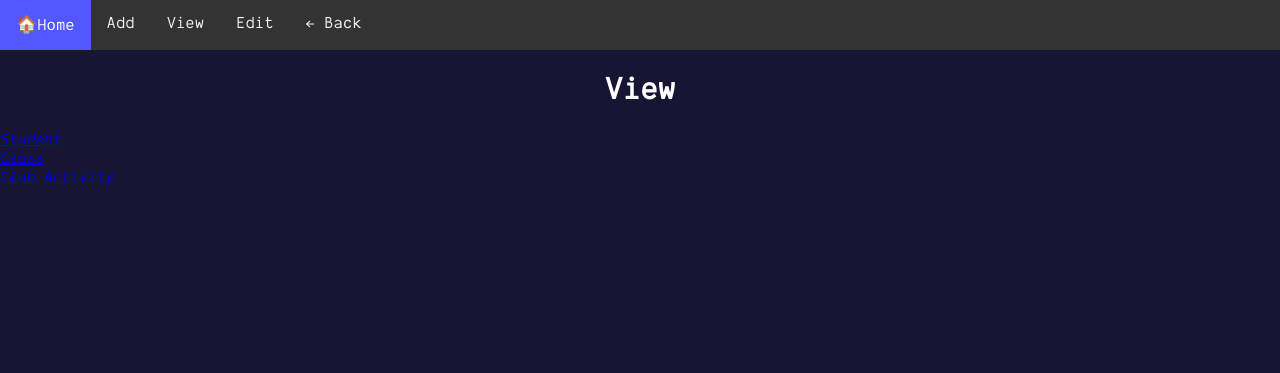
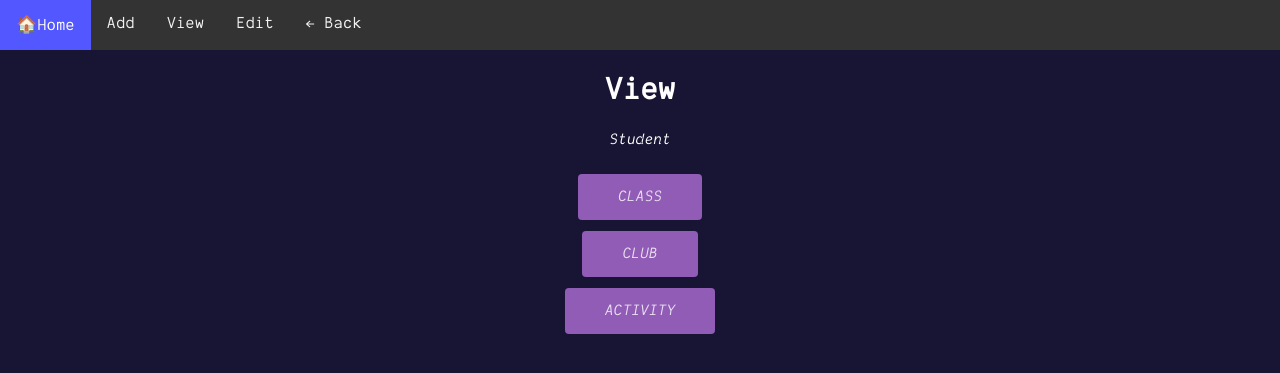
Before and after one commit to Yik-Wee/CapstoneProject, a Flask app: page /dashboard/view in a window 1280 px wide. Shown: the top 373 px of the page. Run offline with Flask 2, Linux system fonts and the light colour scheme.

Commit message:
change evrything  to glow and   button but edit dont work anymore

```diff
--- a/static/css/index.css
+++ b/static/css/index.css
@@ -103,7 +103,14 @@ tr.tr-insert {
     margin-right: auto;
     width: min-content;
 }
-
+ .center-line {
+    margin-left: auto;
+    margin-right: auto;
+    width: min-content;
+    display: block;
+    align-items: center;
+    text-align: center;
+ }
 .topnav {
     height: var(--navbar-height);
     /* width: 100vw; */
@@ -143,9 +150,6 @@ tr.tr-insert {
     font-weight: normal;
     text-transform: uppercase;
     transition: all 0.2s ease-in-out;
-    margin-left: auto;
-    margin-right: auto;
-    width: min-content;
 }
 
 .glow-button:hover {
--- a/templates/dashboard/index.html
+++ b/templates/dashboard/index.html
@@ -10,7 +10,7 @@ Dashboard
 
 {% block body %}
 <h1>Dashboard</h1>
-<div>
+<div class="center-form center-line">
     <a href="/dashboard/add" class='button glow-button'>Add</a><br>
     <br>
     <br>
--- a/templates/dashboard/view/index.html
+++ b/templates/dashboard/view/index.html
@@ -5,9 +5,17 @@ View
 {% endblock %}
 
 {% block body %}
-    <h1>View</h1>
-    <a href="./view/student"><i>Student</i></a><br>
-    <a href="./view/class"><i>Class</i></a><br>
-    <a href="./view/club"><i>Club</i></a>
-    <a href="./view/activity"><i>Activity</i></a><br>
+<h1>View</h1>
+<div class="center-form center-line"
+    <a href="./view/student" class='button glow-button'><i>Student</i></a><br>
+    <br>
+    <br>
+    <a href="./view/class" class='button glow-button'><i>Class</i></a><br>
+    <br>
+    <br>
+    <a href="./view/club" class='button glow-button'><i>Club</i></a><br>
+    <br>
+    <br>
+    <a href="./view/activity" class='button glow-button'><i>Activity</i></a><br>
+</div>
 {% endblock %}
--- a/templates/index.html
+++ b/templates/index.html
@@ -7,7 +7,7 @@
         margin-right: auto;
         width: min-content;
         margin-top: 25%;
-/*         display: block; */
+        display: block;
         align-items: center;
         text-align: center;
     }
```
Also changed, not shown: templates/dashboard/add/index.html (+7 -3 lines), templates/dashboard/edit/index.html (+13 -3 lines).
